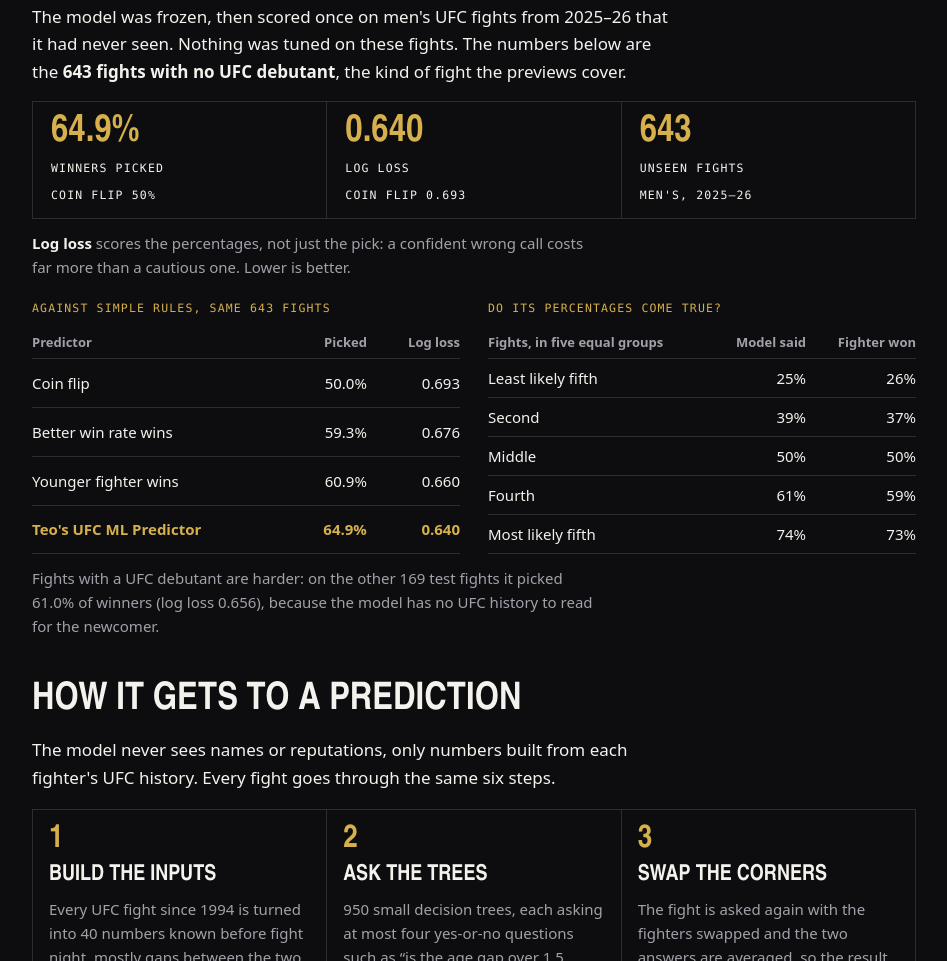
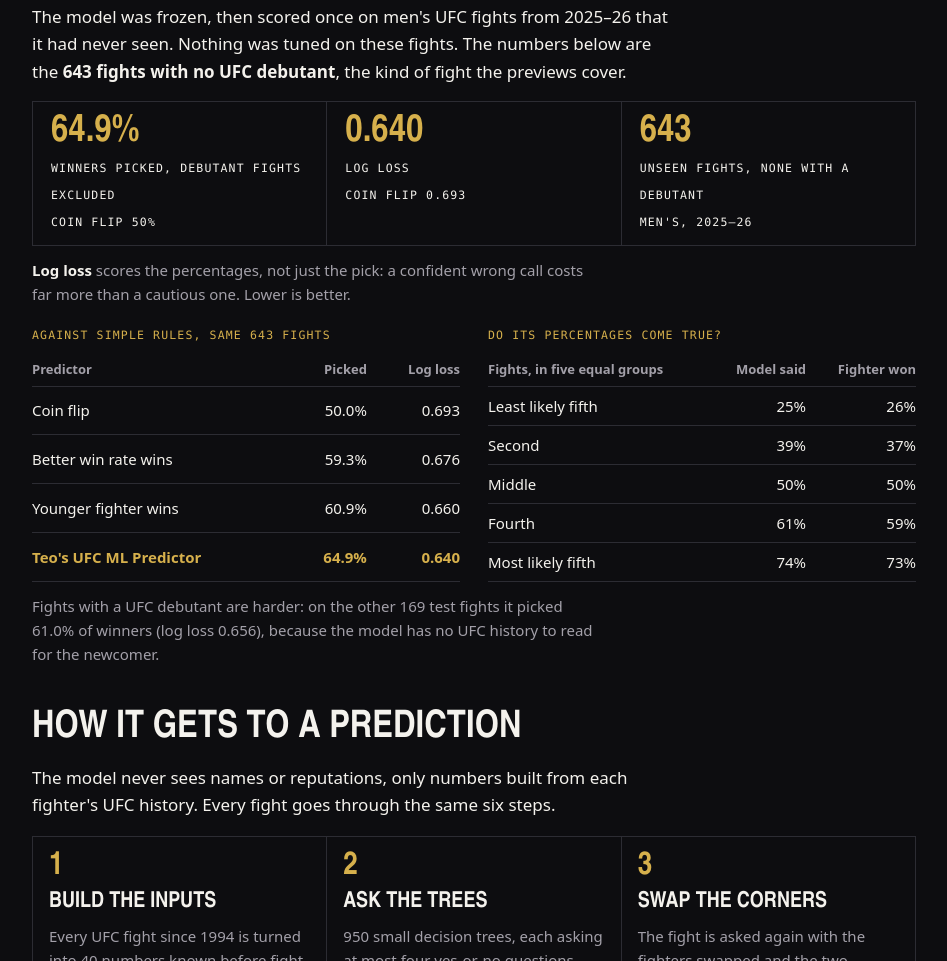
Before and after one commit to matteoberagnoli/ufc_fight_predictor, a plain HTML site: page docs/index.html in a window 1280 px wide. Shown: the part 926-1887 px from the top of the page, without its empty margins (166-1113 px from the left). Drawn offline with Linux system fonts and the light colour scheme; a web font is replaced by a local one.

Commit message:
Website front page: say on the 64.9% box that debutant fights are excluded
Co-Authored-By: Claude Sonnet 5.5 <noreply@anthropic.com>

```diff
--- a/docs/index.html
+++ b/docs/index.html
@@ -136,9 +136,9 @@ footer p{max-width:none} footer p+p{margin-top:8px}
   <h2>How well it predicts</h2>
   <p>The model was frozen, then scored once on men's UFC fights from 2025&ndash;26 that it had never seen. Nothing was tuned on these fights. The numbers below are the <b>643 fights with no UFC debutant</b>, the kind of fight the previews cover.</p>
   <div class="nums">
-    <div><b>64.9%</b><span>winners picked<br>coin flip 50%</span></div>
+    <div><b>64.9%</b><span>winners picked, debutant fights excluded<br>coin flip 50%</span></div>
     <div><b>0.640</b><span>log loss<br>coin flip 0.693</span></div>
-    <div><b>643</b><span>unseen fights<br>men's, 2025&ndash;26</span></div>
+    <div><b>643</b><span>unseen fights, none with a debutant<br>men's, 2025&ndash;26</span></div>
   </div>
   <p class="note"><b>Log loss</b> scores the percentages, not just the pick: a confident wrong call costs far more than a cautious one. Lower is better.</p>
   <div class="tables">
```
